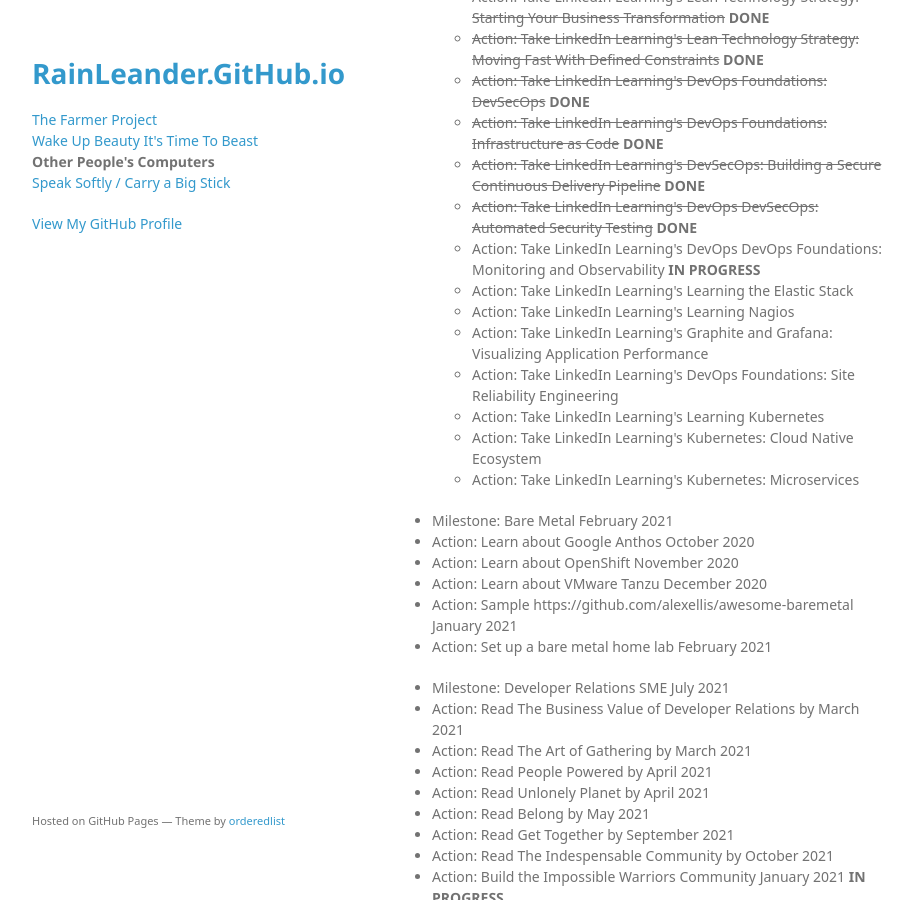
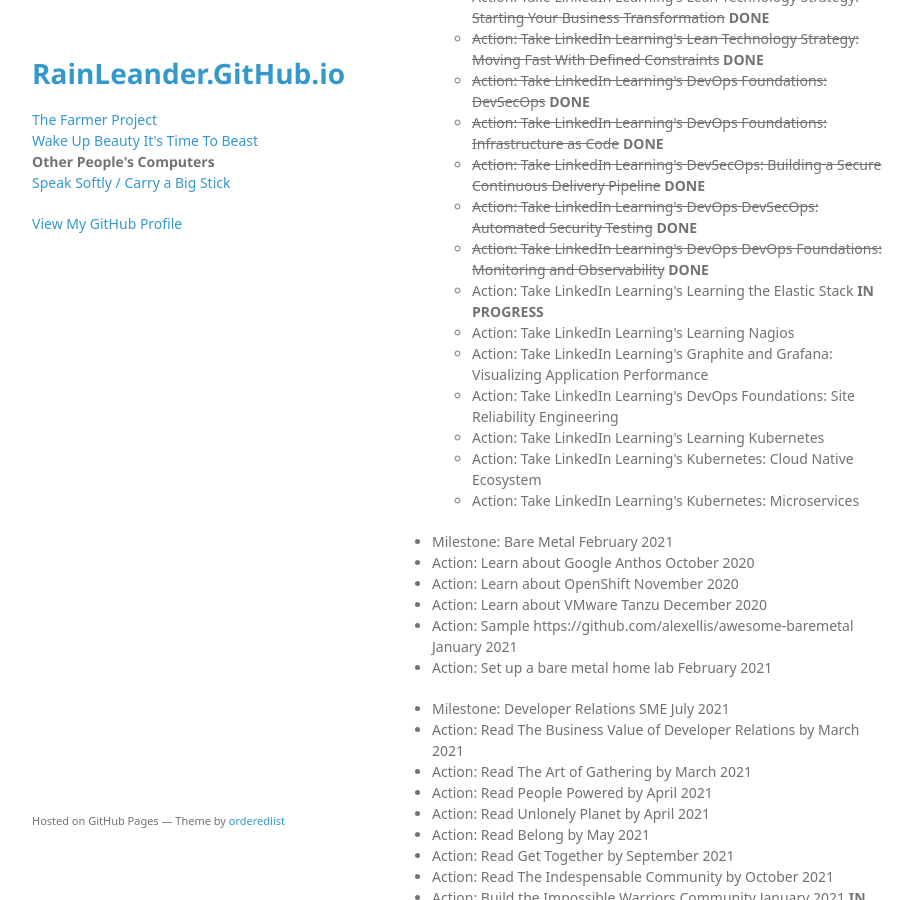
Before and after one commit to rainleander/rainleander.github.io, a Jekyll site: the page other-peoples-computers.html, which Jekyll copies as it is, in a window 1280 px wide and 900 px high, scrolled down 1158 px. Shown: the whole window, without its empty margins (178-1090 px from the left). Built offline with Jekyll 4.4.1, drawn with Linux system fonts in a browser that asks for light colours; some web fonts are replaced.

Commit message:
Update other-peoples-computers.html
Signed-off-by: K Rain Leander <rainleander@users.noreply.github.com>

```diff
--- a/other-peoples-computers.html
+++ b/other-peoples-computers.html
@@ -64,8 +64,8 @@
         <li><del>Action: Take LinkedIn Learning's DevOps Foundations: Infrastructure as Code</del> <b>DONE</b></li>
         <li><del>Action: Take LinkedIn Learning's DevSecOps: Building a Secure Continuous Delivery Pipeline</del> <b>DONE</b></li>
         <li><del>Action: Take LinkedIn Learning's DevOps DevSecOps: Automated Security Testing</del> <b>DONE</b></li>
-        <li>Action: Take LinkedIn Learning's DevOps DevOps Foundations: Monitoring and Observability <b>IN PROGRESS</b></li>
-        <li>Action: Take LinkedIn Learning's Learning the Elastic Stack</li>
+        <li><del>Action: Take LinkedIn Learning's DevOps DevOps Foundations: Monitoring and Observability</del> <b>DONE</b></li>
+        <li>Action: Take LinkedIn Learning's Learning the Elastic Stack <b>IN PROGRESS</b></li>
         <li>Action: Take LinkedIn Learning's Learning Nagios</li>
         <li>Action: Take LinkedIn Learning's Graphite and Grafana: Visualizing Application Performance</li>
         <li>Action: Take LinkedIn Learning's DevOps Foundations: Site Reliability Engineering</li>
```
